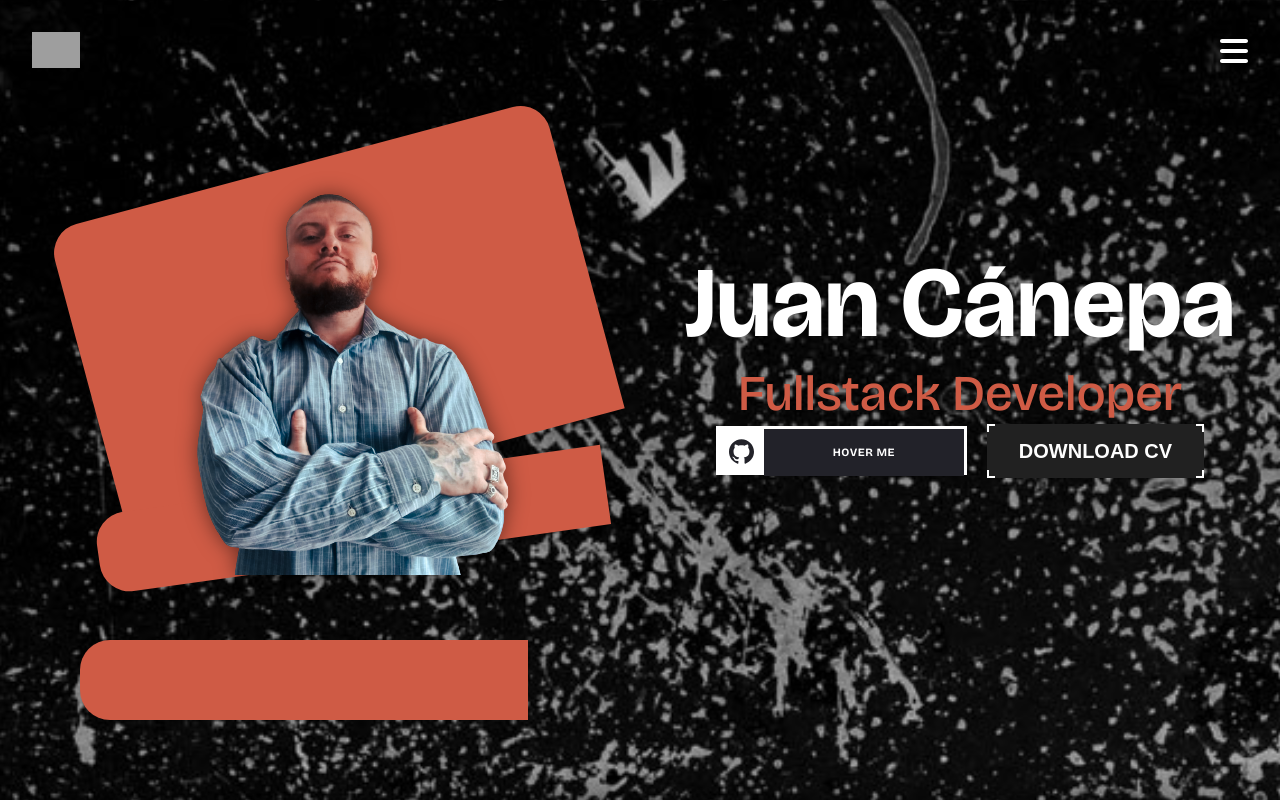
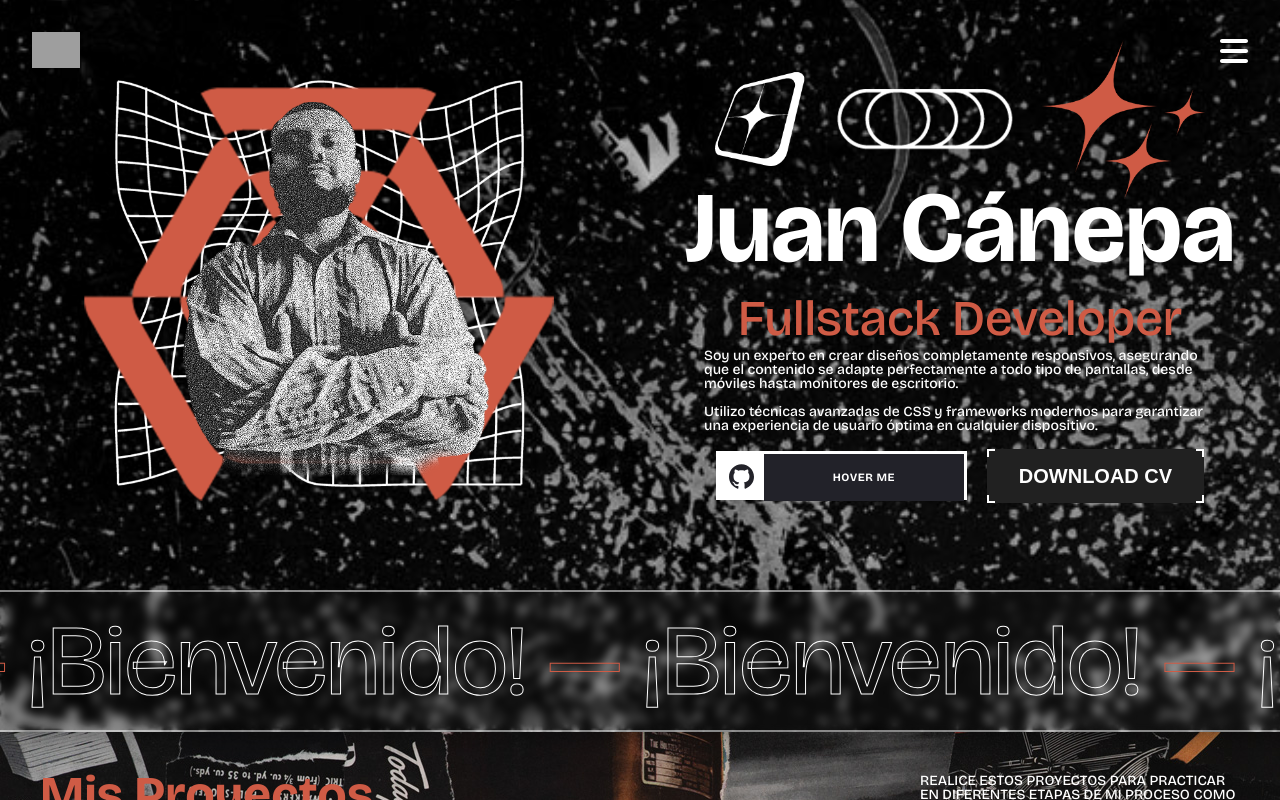
Before and after one commit to 219WD/jc-porfolio-pro, a React (Vite) app: page / in a window 1280 px wide. Shown: the top 800 px of the page. Built offline with nearby package versions, Linux system fonts and the light colour scheme; grey boxes are pictures that could not be loaded.

Commit message:
correcciones, cambios, mejoras

```diff
--- a/src/components/Marquee.css
+++ b/src/components/Marquee.css
@@ -7,7 +7,7 @@
   backdrop-filter: blur(5px);
   box-shadow: 0 0 30px rgba(0, 0, 0, .5);
   padding: 10px 0;
-  margin-top: 20vh;
+  margin-top: 10vh;
   font-size: 100px;
   position: relative;
   color: rgb();
--- a/src/components/Marquee.jsx
+++ b/src/components/Marquee.jsx
@@ -15,7 +15,7 @@ const Marquee = ({ text, spans }) => {
       duration: 1,
       ease: "power4.inOut",
       stagger: 0.1,
-      delay: 0.5
+      delay: 2
     });
 
     // Animación de desplazamiento continuo
--- a/src/components/Marquee2.jsx
+++ b/src/components/Marquee2.jsx
@@ -1,14 +1,14 @@
 import React, { useEffect, useRef } from 'react';
 import { gsap } from 'gsap';
-import "./Marquee.css";
+import "./Marquee2.css";
 
 const Marquee2 = ({ text2, spans }) => {
   const marqueeRef = useRef(null);
 
   useEffect(() => {
     // Animación de entrada desde abajo con máscara
-    gsap.set(".marquee-content, .marquee-container", { y: 75, opacity: 0 });
-    gsap.to(".marquee-content, .marquee-container", {
+    gsap.set(".marquee-content, .marquee-container2", { y: 75, opacity: 0 });
+    gsap.to(".marquee-content, .marquee-container2", {
       x: 150,
       y: 0,
       opacity: 1,
@@ -29,7 +29,7 @@ const Marquee2 = ({ text2, spans }) => {
   }, []);
 
   return (
-    <div className="marquee-container">
+    <div className="marquee-container2">
       <div className="marquee" ref={marqueeRef}>
         <div className="marquee-content">
           {spans.map((span, index) => (
--- a/src/pages/HomeScreen.css
+++ b/src/pages/HomeScreen.css
@@ -7,6 +7,7 @@
   align-items: center;
   overflow: hidden;
   padding: 5rem 2rem 0 2rem; /* Ajuste del padding */
+  position: relative;
 }
 
 .hero {
@@ -21,53 +22,20 @@
 .img {
   width: 50%;
   padding-left: 5rem;
-  padding-bottom: 5rem;
 }
 
 .text {
   width: 50%;
-}
-
-.color {
-  width: 40vw;
-  height: 40vh;
-  background: #cf5b45;
   position: relative;
-  border-start-end-radius: 30px;
-  border-start-start-radius: 30px;
-  transform: rotate(-15deg);
-  top: 5rem;
-}
-
-.color2 {
-  width: 40vw;
-  height: 10vh;
-  background: #cf5b45;
-  position: relative;
-  border-end-start-radius: 30px;
-  border-start-start-radius: 30px;
-  transform: rotate(-8deg);
-  margin-left: 1rem;
-  top: 5rem;
-}
-
-.color3 {
-  width: 35vw;
-  height: 10vh;
-  background: #cf5b45;
-  position: relative;
-  border-end-start-radius: 30px;
-  border-start-start-radius: 30px;
-  transform: rotate(0deg);
-  top: 10rem;
+  padding-top: 10vh;
 }
 
 .foto {
-  position: absolute;
+  width: 30rem;
   top: 0;
   left: 8rem;
   z-index: 1;
-  margin-bottom: 2rem;
+  /* margin-bottom: 2rem; */
   filter: drop-shadow(0px 0px 10px rgba(0, 0, 0, 0.5));
 }
 
@@ -82,6 +50,20 @@
   font-weight: 500;
   color: #cf5b45;
   text-align: center;
+}
+.text p{
+  width: 80%;
+  color: #fefefe;
+  margin: auto;
+  padding-bottom: 1rem;
+  text-transform: initial;
+}
+
+.design{
+  width: 40vw;
+  position: absolute;
+  top: -2.5rem;
+  left: 55vw;
 }
 
 .buttons {
@@ -232,14 +214,17 @@ button {
 
   .text {
     width: 100%;
-    height: 50%;
-    margin-top: -20rem;
+    height: 100%;
+    margin-top: 0;
   }
 
+  .design{
+    width: 80vw;
+    left: 3rem;
+    top: 37vh;
+  }
   .foto {
-    position: relative;
-    top: -5rem;
-    left: -3rem;
+    width: 90vw;
     margin: auto;
   }
 
--- a/src/pages/HomeScreen.jsx
+++ b/src/pages/HomeScreen.jsx
@@ -1,5 +1,6 @@
 import React, { useRef, useEffect } from 'react';
-import SinFondo from "../assets/yo-sin-fondo.png";
+import SinFondo from "../assets/yo-bg-fondo-naranj.png";
+import Design from '../assets/Sin título-1.png'
 import "../pages/HomeScreen.css";
 import { gsap } from "gsap";
 import Marquee from '../components/Marquee';
@@ -14,7 +15,7 @@ const HomeScreen = () => {
   const tl = useRef(null);
 
   useEffect(() => {
-    gsap.set(".img, .text", { y: 75, opacity: 0 });
+    gsap.set(".img, .text", { y: -75, opacity: 0 });
 
     tl.current = gsap.timeline({ paused: true })
       .to(".img, .text", {
@@ -34,13 +35,13 @@ const HomeScreen = () => {
       <div className='hero'>
         <div className="img">
           <img className='foto' src={SinFondo} alt="Juan Cánepa" />
-          <div className="color"></div>
-          <div className="color2"></div>
-          <div className="color3"></div>
+          <img src={Design} alt="" className='design' />
         </div>
         <div className="text">
           <h1 className='title'>Juan Cánepa</h1>
           <h2>Fullstack Developer</h2>
+          <p>Soy un experto en crear diseños completamente responsivos, asegurando que el contenido se adapte perfectamente a todo tipo de pantallas, desde móviles hasta monitores de escritorio.
+            <br /><br />Utilizo técnicas avanzadas de CSS y frameworks modernos para garantizar una experiencia de usuario óptima en cualquier dispositivo.</p>
           <div className="buttons">
             <a className='button-github' href="https://github.com/219WD/" target="_blank" rel="noopener noreferrer">
               <div className="button-icon">
@@ -69,7 +70,7 @@ const HomeScreen = () => {
       <section>
         <Proyects />
       </section>
-        <Marquee2  text2={text2} spans={spans} />
+      <Marquee2 text2={text2} spans={spans} />
       <section>
         <Skills />
       </section>
```
Also changed, not shown: src/assets/Sin título-1.png (added), src/assets/yo-bg-fondo-naranj.png (added).
